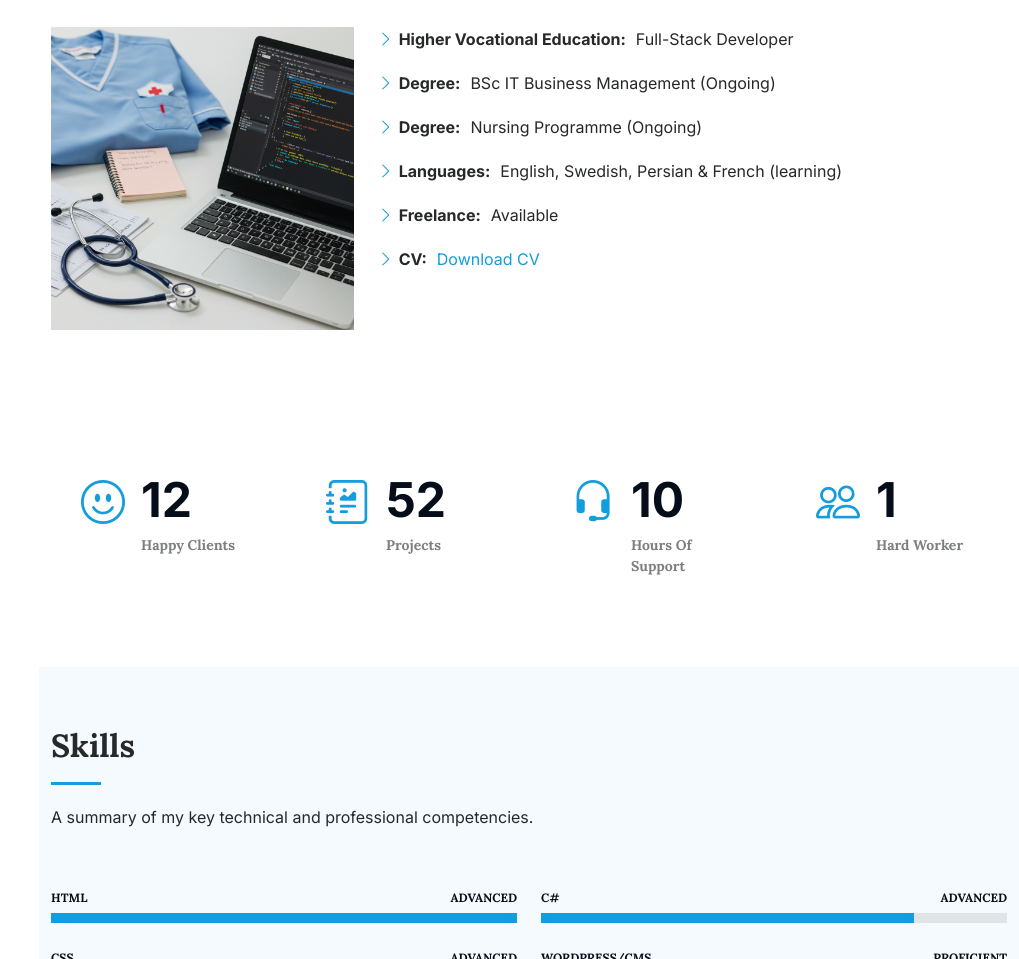
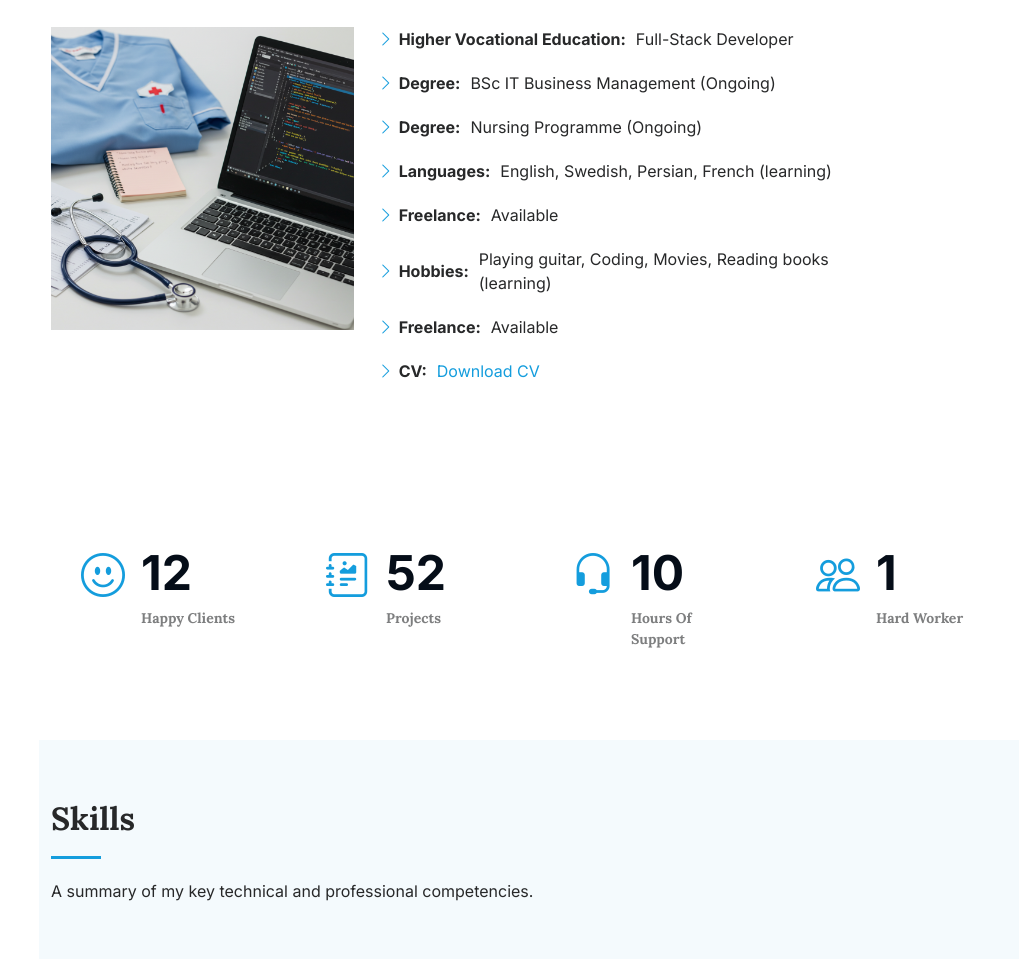
Before and after one commit to MaxiBahrami/maximilianbahrami.com, a plain HTML site: page index.html in a window 1280 px wide. Shown: the part 1067-2026 px from the top of the page, without its empty margins (261-1280 px from the left). Drawn offline with Linux system fonts and the light colour scheme.

Commit message:
Update index.html

```diff
--- a/index.html
+++ b/index.html
@@ -129,9 +129,14 @@
                       (Ongoing)</span></li>
 
                   <li><i class="bi bi-chevron-right"></i> <strong>Languages:</strong> <span>English, Swedish,
-                      Persian & French (learning)</span></li>
+                      Persian, French (learning)</span></li>
+                  <li><i class="bi bi-chevron-right"></i> <strong>Freelance:</strong> <span>Available</span></li>
+
+                   <li><i class="bi bi-chevron-right"></i> <strong>Hobbies:</strong> <span>Playing guitar, Coding,
+                      Movies, Reading books (learning)</span></li>
                   <li><i class="bi bi-chevron-right"></i> <strong>Freelance:</strong> <span>Available</span></li>
                   <li>
+
                     <i class="bi bi-chevron-right"></i>
                     <strong>CV:</strong>
                     <a href="https://drive.google.com/uc?export=download&id=1mTdnB5ZuTXkYwIbAzHSH9fK-lp0wrm5h"
```
